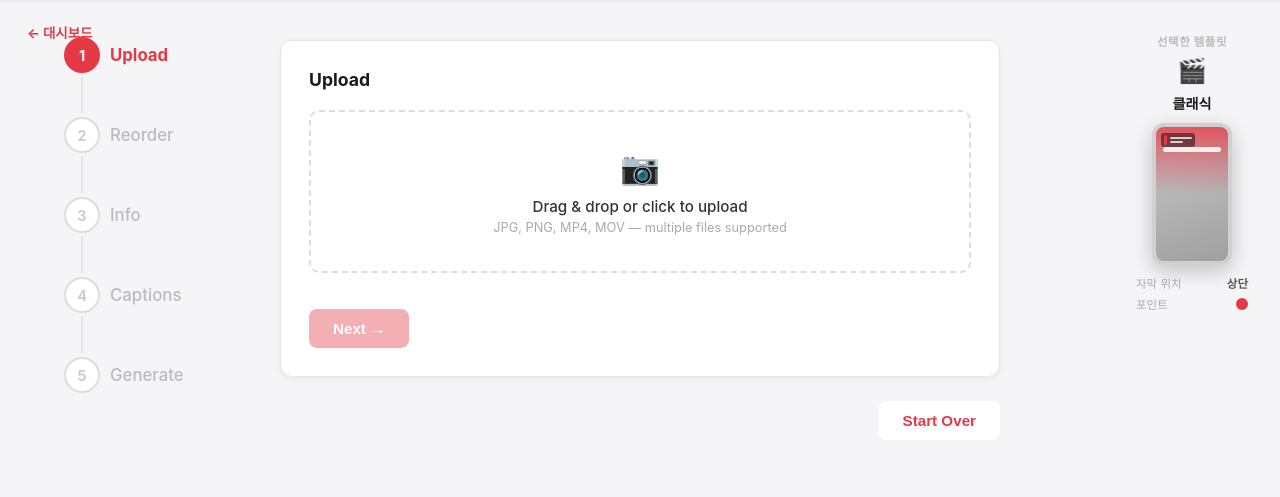
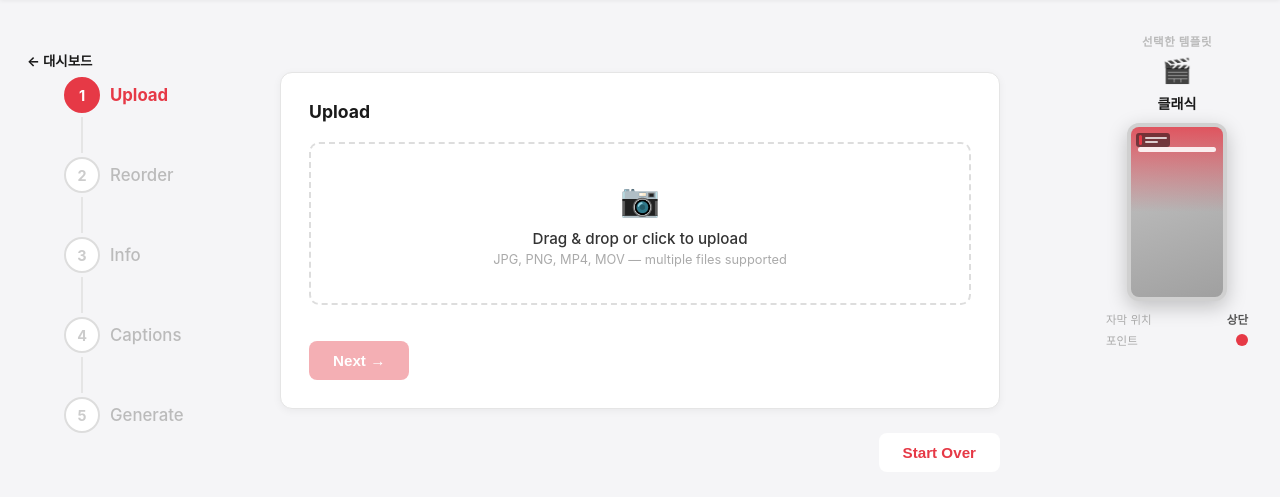
Before and after one commit to todok6240/reels-maker-by-claudecode, a Flask app: page /make in a window 1280 px wide. Shown: the part 57-554 px from the top of the page. Run offline with Flask 3, Linux system fonts and the light colour scheme; the visitor is signed in with stand-in values (Sample User, id 1); data that the repository does not hold is empty.

Commit message:
Adjust layout: back button spacing, step-nav position, template preview size
Co-Authored-By: Claude Sonnet 4.6 <noreply@anthropic.com>

```diff
--- a/static/css/style.css
+++ b/static/css/style.css
@@ -54,13 +54,14 @@ nav {
 
 /* Container */
 .container { max-width: 760px; margin: 40px auto; padding: 0 20px; }
+.make-container { margin-top: 72px; }
 .container-lg { max-width: 1140px; margin: 40px auto; padding: 0 20px; }
 
 /* Step nav */
 .step-nav {
   width: 160px;
   position: fixed;
-  top: 90px;
+  top: 130px;
   left: 32px;
   padding-top: 4px;
   display: flex;
@@ -660,7 +661,7 @@ nav {
 /* ── 대시보드로 돌아가기 버튼 ───────────────────────────── */
 .btn-back-dash {
   position: fixed;
-  top: 72px;
+  top: 100px;
   left: 14px;
   z-index: 200;
   display: inline-flex;
@@ -670,7 +671,7 @@ nav {
   border-radius: 8px;
   background: transparent;
   border: none;
-  color: var(--color-primary);
+  color: #1a1a1a;
   font-size: 0.84rem;
   font-weight: 700;
   text-decoration: none;
@@ -689,7 +690,7 @@ nav {
   position: fixed;
   top: 90px;
   right: 28px;
-  width: 120px;
+  width: 150px;
   display: flex;
   flex-direction: column;
   align-items: center;
@@ -713,8 +714,8 @@ nav {
 }
 
 .tmpl-preview-phone {
-  width: 80px;
-  height: 142px;
+  width: 100px;
+  height: 178px;
   border-radius: 12px;
   background: #d0d0d0;
   padding: 4px;
@@ -812,7 +813,7 @@ nav {
 .dashboard-wrap {
   max-width: 1000px;
   margin: 0 auto;
-  padding: 48px 20px 64px;
+  padding: 72px 20px 64px;
 }
 .dashboard-hero {
   text-align: center;
--- a/templates/index.html
+++ b/templates/index.html
@@ -83,7 +83,7 @@
   </div>
 </nav>
 
-<div class="container">
+<div class="container make-container">
 
   <!-- Step 1: 사진 업로드 -->
   <section class="card" id="step1">
```
